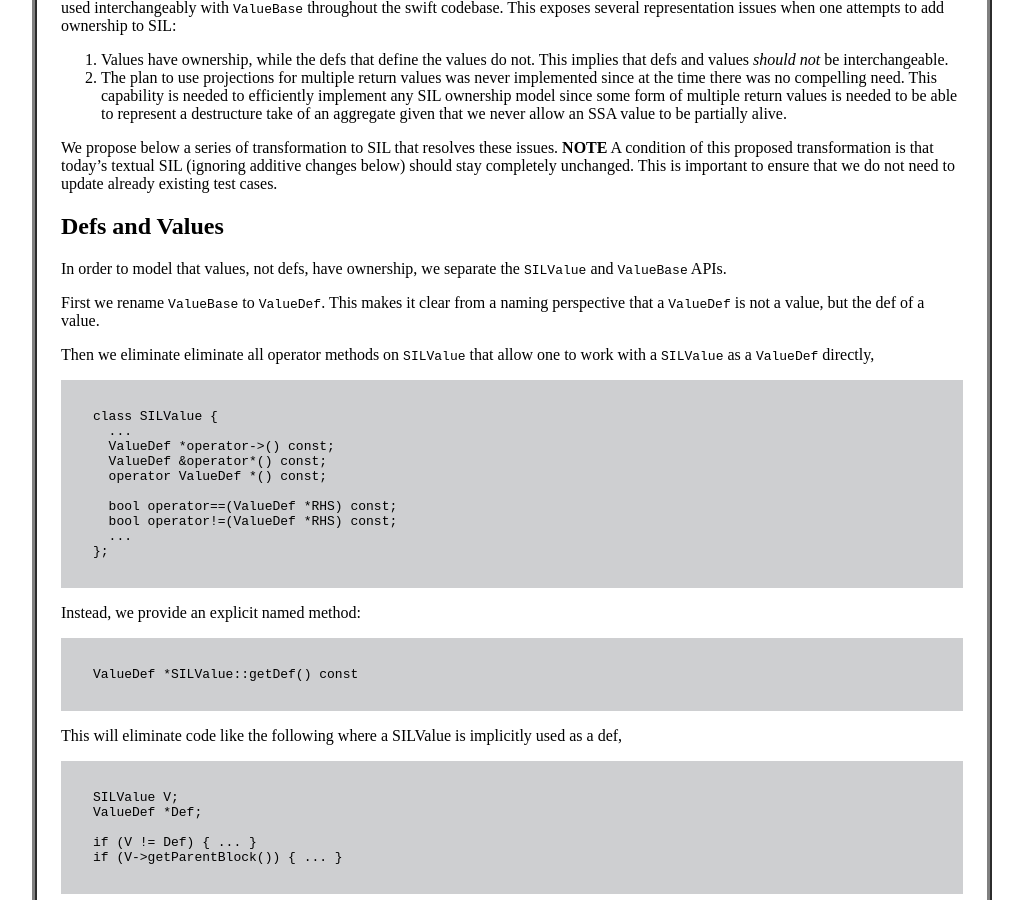
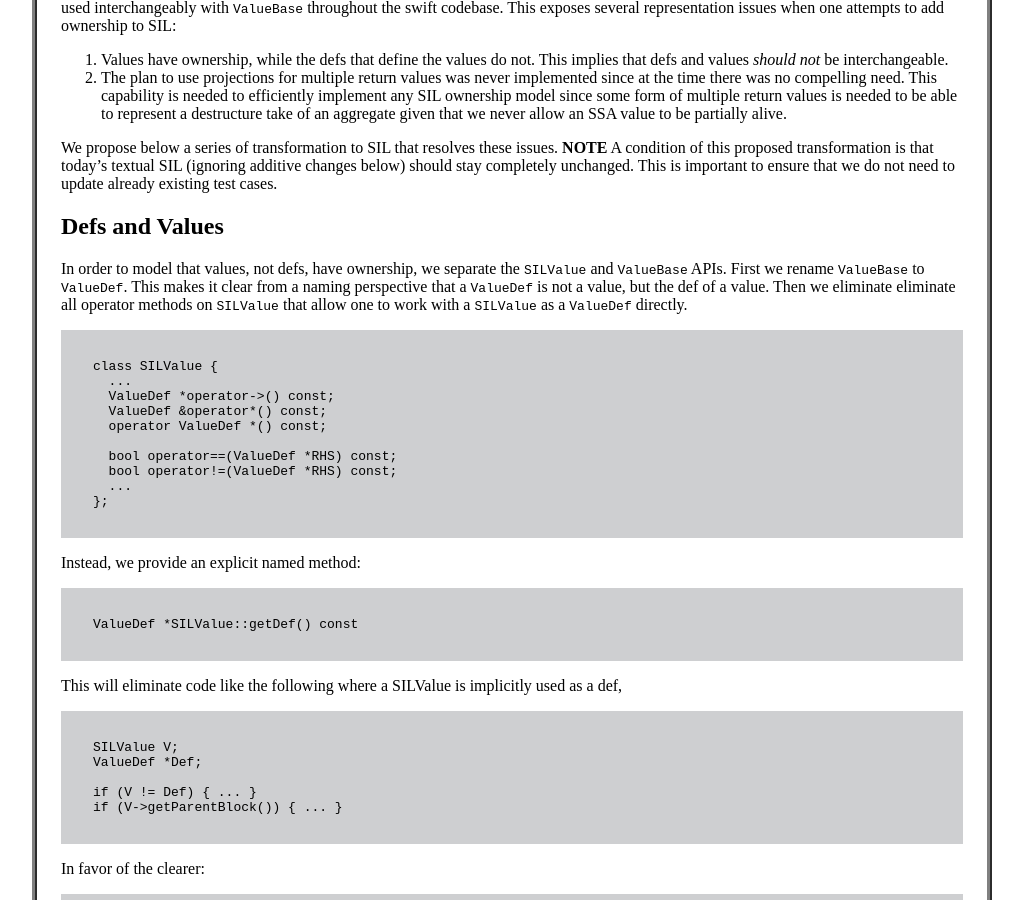
Before and after one commit to gottesmm/gottesmm.github.io, a Jekyll site: the page built from proposals/sil-ownership-verifier.md, in a window 1280 px wide and 900 px high, scrolled down 975 px. Shown: the whole window, without its empty margins (128-1151 px from the left). Built offline with Jekyll 4.4.1, drawn with Linux system fonts in a browser that asks for light colours.

Commit message:
checkpoint.

```diff
--- a/proposals/sil-ownership-verifier.md
+++ b/proposals/sil-ownership-verifier.md
@@ -88,13 +88,10 @@ existing test cases.
 ## Defs and Values
 
 In order to model that values, not defs, have ownership, we separate the
-`SILValue` and `ValueBase` APIs.
-
-First we rename `ValueBase` to `ValueDef`. This makes it clear from a naming
-perspective that a `ValueDef` is not a value, but the def of a value.
-
-Then we eliminate eliminate all operator methods on `SILValue` that allow one to
-work with a `SILValue` as a `ValueDef` directly,
+`SILValue` and `ValueBase` APIs. First we rename `ValueBase` to `ValueDef`. This
+makes it clear from a naming perspective that a `ValueDef` is not a value, but
+the def of a value. Then we eliminate eliminate all operator methods on
+`SILValue` that allow one to work with a `SILValue` as a `ValueDef` directly.
 
     class SILValue {
       ...
```
